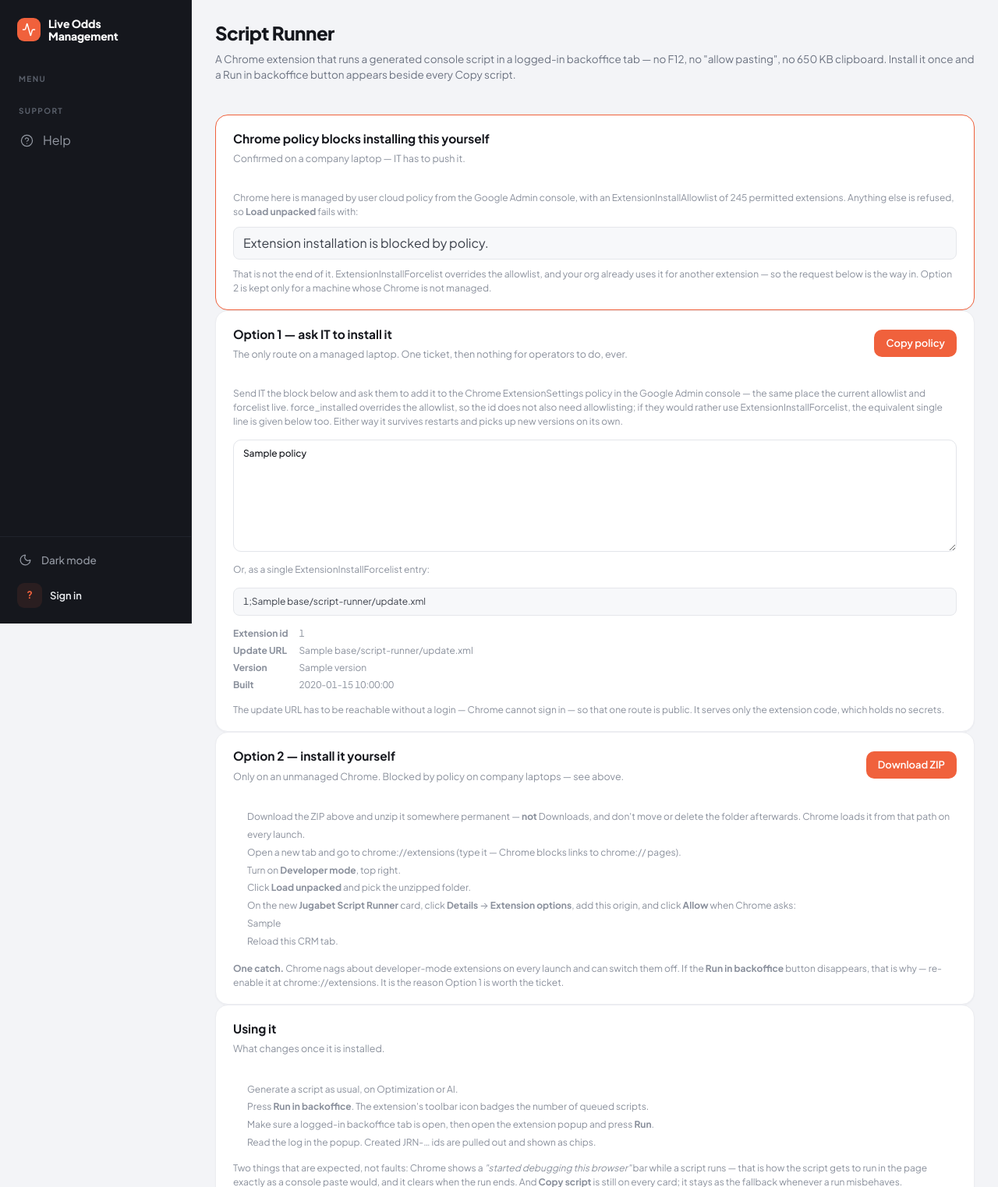
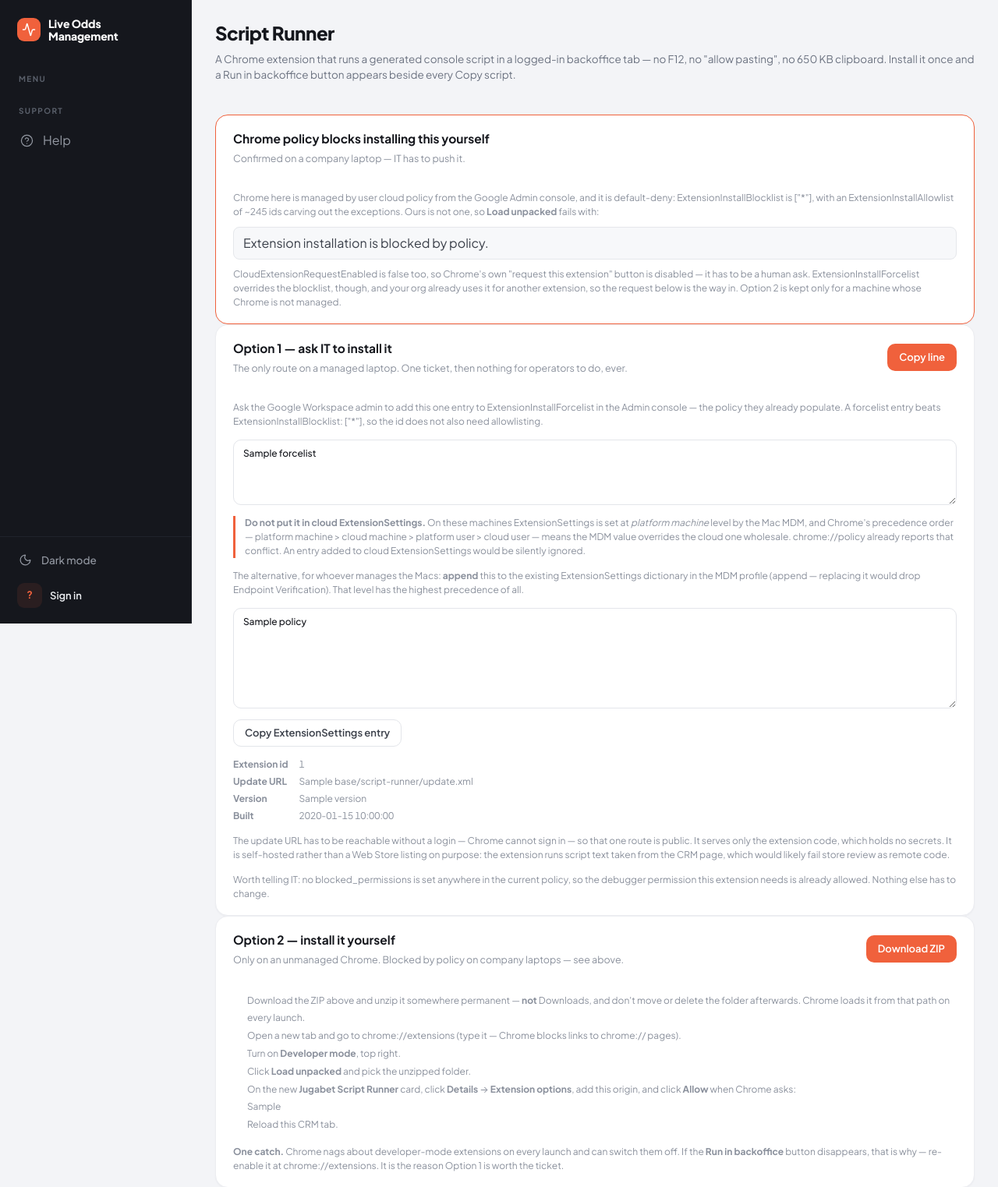
Before and after one commit to sanneel/liveapi, a Python web app: template app/templates/script_runner.html in a window 1280 px wide. Shown: the top 1523 px of the page at 78% size. Run offline with Jinja, Linux system fonts and the light colour scheme; the template is opened without the code that fills it: most values are stand-ins (such as "Sample title", 1, 10 or a date in 2020); some libraries are stand-ins or nearby versions.

Commit message:
Point the IT request at the policy that will actually take effect
chrome://policy settles it, and the earlier version of this page would have
sent IT to the wrong place.

The real configuration: ExtensionInstallBlocklist ["*"] from cloud user
policy, with an ExtensionInstallAllowlist of ~245 ids as the exceptions, so
the fleet is default-deny. CloudExtensionRequestEnabled false disables
Chrome's own request button, so it has to be a human ask.

The trap is which policy IT edits. ExtensionSettings is set at PLATFORM
MACHINE level by the Mac MDM, and Chrome's precedence order (platform
machine > cloud machine > platform user > cloud user) means it overrides the
cloud ExtensionSettings wholesale - chrome://policy already reports that
conflict against the cloud value. So an entry added to cloud
ExtensionSettings, which is what the page previously told IT to do, would be
accepted and then silently ignored.

The page now leads with a single ExtensionInstallForcelist entry: a
different policy, not overridden, and a forcelist entry beats the blocklist,
so the id needs no allowlisting either. The ExtensionSettings form is kept
as the alternative for whoever manages the Macs, with the warning to APPEND
to the existing dictionary rather than replace it - replacing would drop
Endpoint Verification.

Also confirms the one thing this design could have died on: no
blocked_permissions is set anywhere, so the debugger permission is already
allowed and nothing else has to change.

Co-Authored-By: Claude Opus 5 <noreply@anthropic.com>

```diff
--- a/app/templates/script_runner.html
+++ b/app/templates/script_runner.html
@@ -37,18 +37,23 @@
     <div class="card-pad">
       <p class="help" style="margin:0">
         Chrome here is managed by user cloud policy from the Google Admin
-        console, with an <span class="mono">ExtensionInstallAllowlist</span> of
-        245 permitted extensions. Anything else is refused, so
-        <b>Load unpacked</b> fails with:
+        console, and it is default-deny:
+        <span class="mono">ExtensionInstallBlocklist</span> is
+        <span class="mono">["*"]</span>, with an
+        <span class="mono">ExtensionInstallAllowlist</span> of ~245 ids carving
+        out the exceptions. Ours is not one, so <b>Load unpacked</b> fails with:
       </p>
       <p class="mono" style="margin:10px 0; padding:8px 12px; background:var(--panel,#f7f8fa); border:1px solid var(--line,#e5e7eb); border-radius:8px">
         Extension installation is blocked by policy.
       </p>
       <p class="help" style="margin:0">
-        That is not the end of it. <span class="mono">ExtensionInstallForcelist</span>
-        overrides the allowlist, and your org already uses it for another
-        extension — so the request below is the way in. Option 2 is kept only
-        for a machine whose Chrome is not managed.
+        <span class="mono">CloudExtensionRequestEnabled</span> is
+        <span class="mono">false</span> too, so Chrome's own "request this
+        extension" button is disabled — it has to be a human ask.
+        <span class="mono">ExtensionInstallForcelist</span> overrides the
+        blocklist, though, and your org already uses it for another extension,
+        so the request below is the way in. Option 2 is kept only for a machine
+        whose Chrome is not managed.
       </p>
     </div>
   </section>
@@ -59,24 +64,40 @@
         <h2 class="card-title">Option 1 — ask IT to install it</h2>
         <p class="card-sub">The only route on a managed laptop. One ticket, then nothing for operators to do, ever.</p>
       </div>
-      <button type="button" id="policy-copy" class="btn primary">Copy policy</button>
+      <button type="button" id="policy-copy" class="btn primary">Copy line</button>
     </div>
     <div class="card-pad" style="display:flex; flex-direction:column; gap:14px">
       <p class="help" style="margin:0">
-        Send IT the block below and ask them to add it to the Chrome
-        <span class="mono">ExtensionSettings</span> policy in the Google Admin
-        console — the same place the current allowlist and forcelist live.
-        <span class="mono">force_installed</span> overrides the allowlist, so
-        the id does not also need allowlisting; if they would rather use
-        <span class="mono">ExtensionInstallForcelist</span>, the equivalent
-        single line is given below too. Either way it survives restarts and
-        picks up new versions on its own.
+        Ask the Google Workspace admin to add this one entry to
+        <span class="mono">ExtensionInstallForcelist</span> in the Admin console
+        — the policy they already populate. A forcelist entry beats
+        <span class="mono">ExtensionInstallBlocklist: ["*"]</span>, so the id
+        does not also need allowlisting.
       </p>
-      <textarea id="policy-text" class="input mono" readonly rows="8" spellcheck="false" style="font-size:12px">{{ policy }}</textarea>
+      <textarea id="policy-text" class="input mono" readonly rows="2" spellcheck="false" style="font-size:12px">{{ forcelist }}</textarea>
+
+      <div style="border-left:3px solid #f0613c; padding-left:12px">
+        <p class="help" style="margin:0">
+          <b>Do not put it in cloud <span class="mono">ExtensionSettings</span>.</b>
+          On these machines <span class="mono">ExtensionSettings</span> is set at
+          <i>platform machine</i> level by the Mac MDM, and Chrome's precedence
+          order — platform machine &gt; cloud machine &gt; platform user &gt;
+          cloud user — means the MDM value overrides the cloud one wholesale.
+          <span class="mono">chrome://policy</span> already reports that conflict.
+          An entry added to cloud <span class="mono">ExtensionSettings</span>
+          would be silently ignored.
+        </p>
+      </div>
+
       <p class="help" style="margin:0">
-        Or, as a single <span class="mono">ExtensionInstallForcelist</span> entry:
+        The alternative, for whoever manages the Macs: <b>append</b> this to the
+        existing <span class="mono">ExtensionSettings</span> dictionary in the
+        MDM profile (append — replacing it would drop Endpoint Verification).
+        That level has the highest precedence of all.
       </p>
-      <p class="mono" style="margin:0; padding:8px 12px; background:var(--panel,#f7f8fa); border:1px solid var(--line,#e5e7eb); border-radius:8px; overflow-x:auto; font-size:12px">{{ meta.id }};{{ base }}/script-runner/update.xml</p>
+      <textarea id="settings-text" class="input mono" readonly rows="7" spellcheck="false" style="font-size:12px">{{ policy }}</textarea>
+      <div><button type="button" id="settings-copy" class="btn">Copy ExtensionSettings entry</button></div>
+
       <dl class="help" style="display:grid; grid-template-columns:auto 1fr; gap:4px 14px; margin:0">
         <dt><b>Extension id</b></dt><dd class="mono">{{ meta.id }}</dd>
         <dt><b>Update URL</b></dt><dd class="mono">{{ base }}/script-runner/update.xml</dd>
@@ -86,7 +107,15 @@
       <p class="help" style="margin:0">
         The update URL has to be reachable without a login — Chrome cannot sign
         in — so that one route is public. It serves only the extension code,
-        which holds no secrets.
+        which holds no secrets. It is self-hosted rather than a Web Store
+        listing on purpose: the extension runs script text taken from the CRM
+        page, which would likely fail store review as remote code.
+      </p>
+      <p class="help" style="margin:0">
+        Worth telling IT: no <span class="mono">blocked_permissions</span> is set
+        anywhere in the current policy, so the <span class="mono">debugger</span>
+        permission this extension needs is already allowed. Nothing else has to
+        change.
       </p>
     </div>
   </section>
@@ -161,8 +190,10 @@
 
 <script>
   (function () {
-    var btn = document.getElementById('policy-copy');
-    var area = document.getElementById('policy-text');
+    var pairs = [['policy-copy', 'policy-text'], ['settings-copy', 'settings-text']];
+    pairs.forEach(function (pair) {
+    var btn = document.getElementById(pair[0]);
+    var area = document.getElementById(pair[1]);
     if (!btn || !area) return;
     btn.addEventListener('click', function () {
       var done = function () {
@@ -176,6 +207,7 @@
         });
       } else { area.select(); document.execCommand('copy'); done(); }
     });
+    });
   })();
 </script>
 {% endblock %}
--- a/scripts/test_script_runner.py
+++ b/scripts/test_script_runner.py
@@ -201,8 +201,8 @@ check("Jinja tags balanced", not tag_errors and not stack,
       "; ".join(tag_errors) or f"unclosed: {stack}")
 
 # Every name the template reads must be in the view's context.
-CONTEXT = {"request", "current_user", "active", "meta", "policy", "base",
-           "crm_origin_pattern"}
+CONTEXT = {"request", "current_user", "active", "meta", "policy", "forcelist",
+           "base", "crm_origin_pattern"}
 used = set(re.findall(r"\{\{\s*(\w+)", tpl))
 check("template uses only names the view passes", used <= CONTEXT,
       f"missing from context: {sorted(used - CONTEXT)}")
```
Also changed, not shown: app/routes/script_runner.py (+17 -2 lines), extension/README.md.
